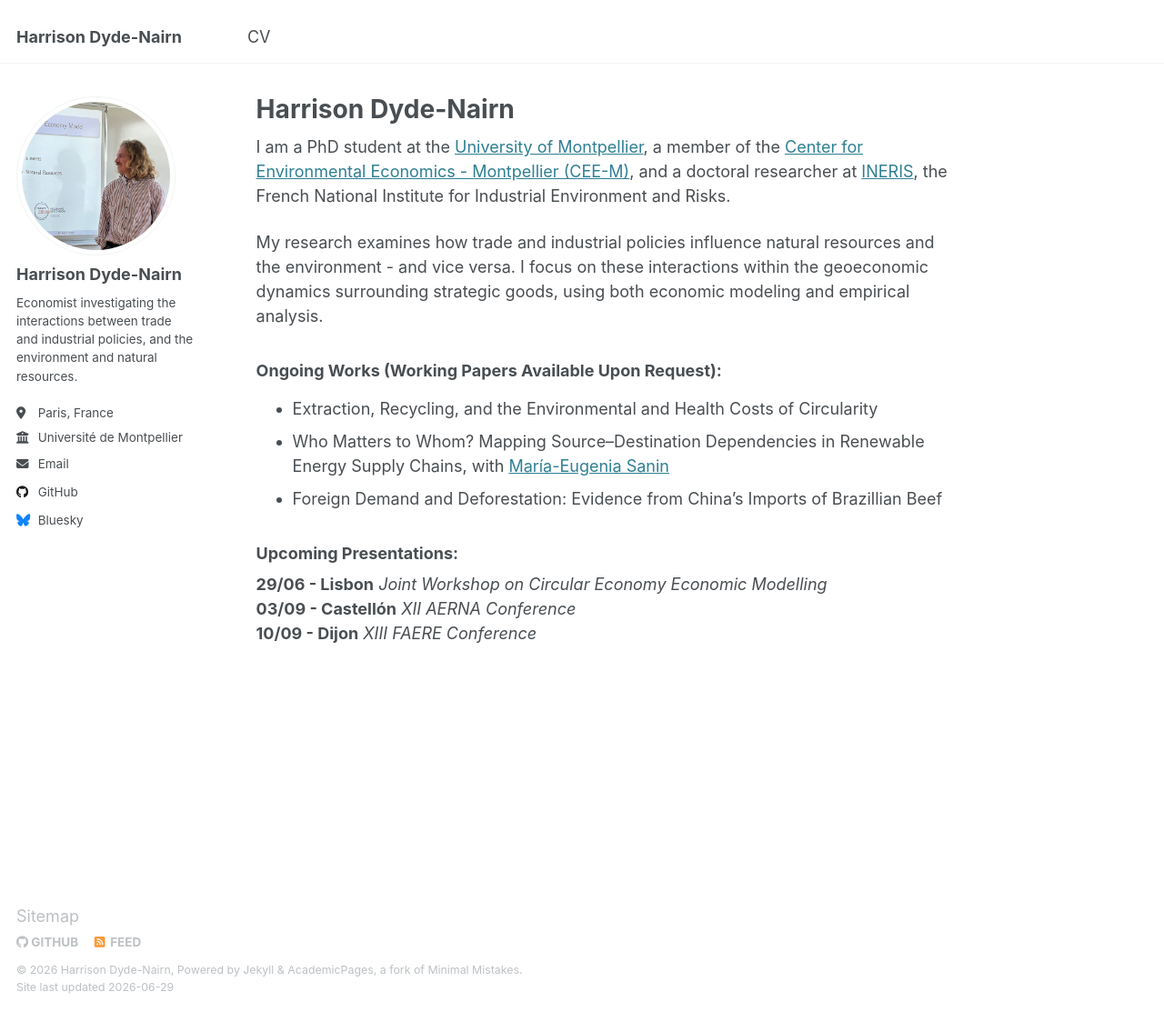
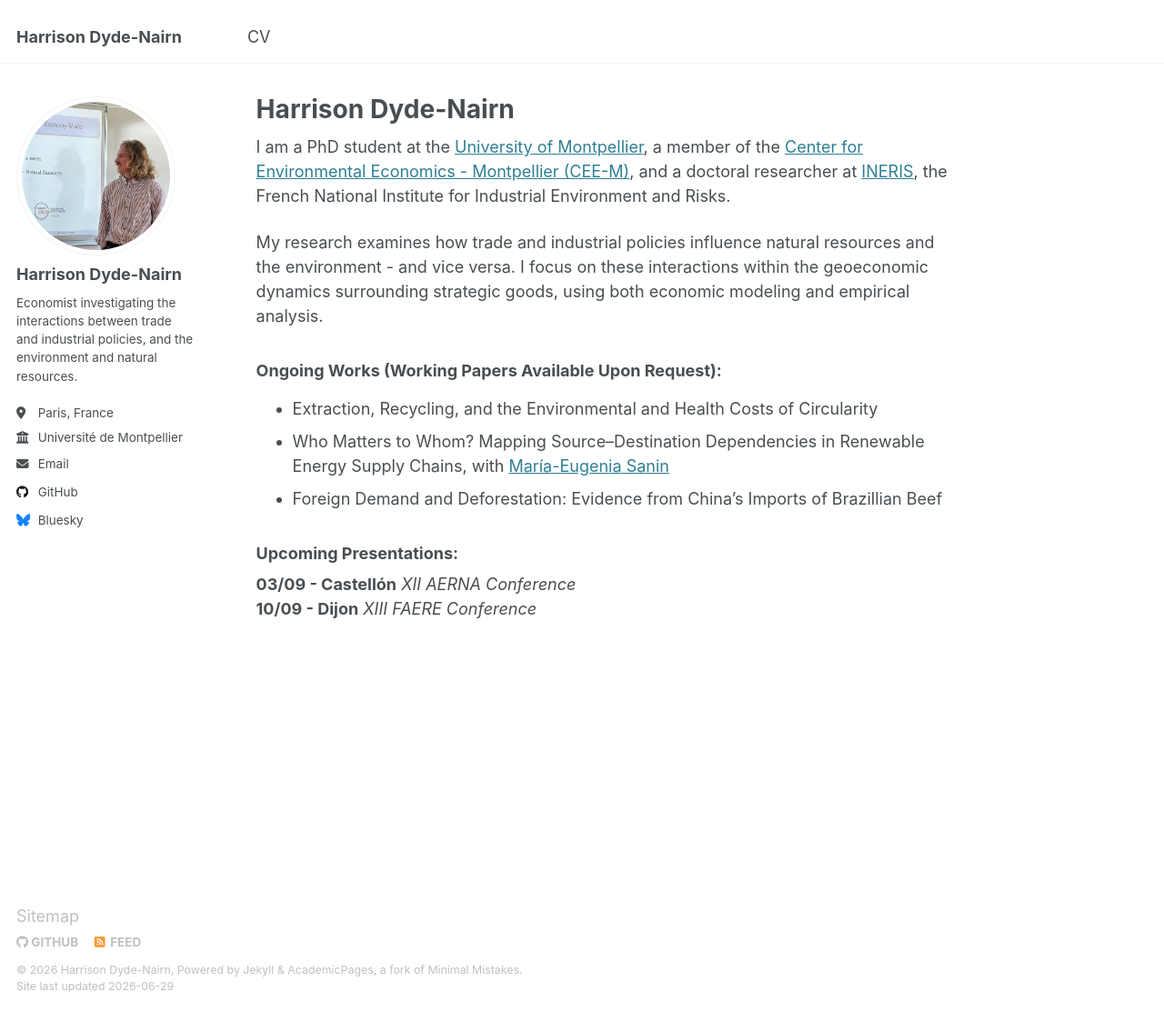
Before and after one commit to hdydenairn/hdydenairn.github.io, a Jekyll site: the page built from _pages/about.md, in a window 1280 px wide and 1113 px high. Shown: the whole window at 91% size. Built offline with Jekyll 4.4.1, drawn with Linux system fonts in a browser that asks for light colours.

Commit message:
Remove upcoming presentation dates from about.md
Removed upcoming presentation dates from the about page.

```diff
--- a/_pages/about.md
+++ b/_pages/about.md
@@ -18,6 +18,5 @@ My research examines how trade and industrial policies influence natural resourc
 - Foreign Demand and Deforestation: Evidence from China’s Imports of Brazillian Beef
 
 ### Upcoming Presentations:
-**29/06 - Lisbon**  *Joint Workshop on Circular Economy Economic Modelling* <br>
 **03/09 - Castellón** *XII AERNA Conference* <br>
 **10/09 - Dijon** *XIII FAERE Conference*
```
